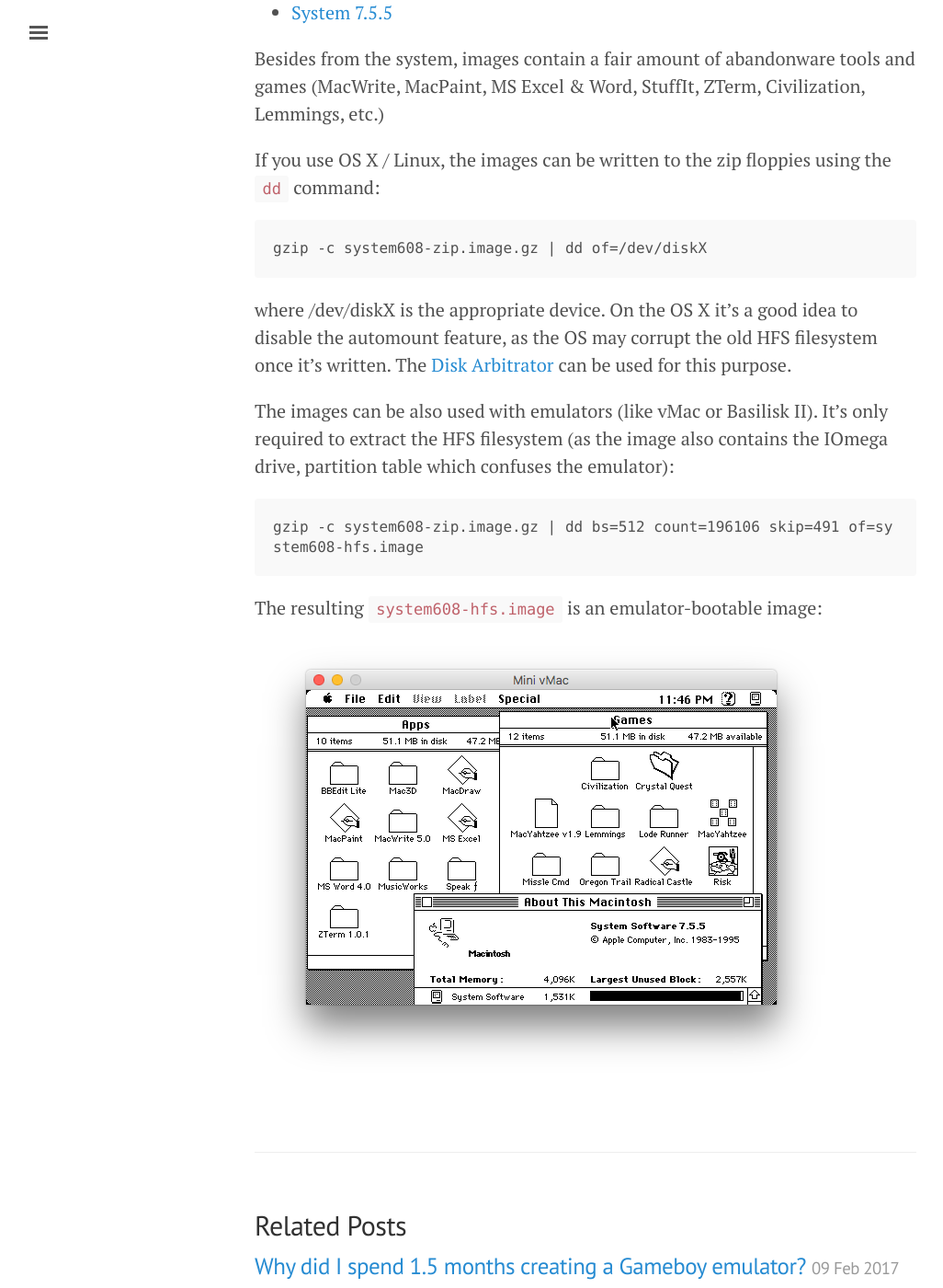
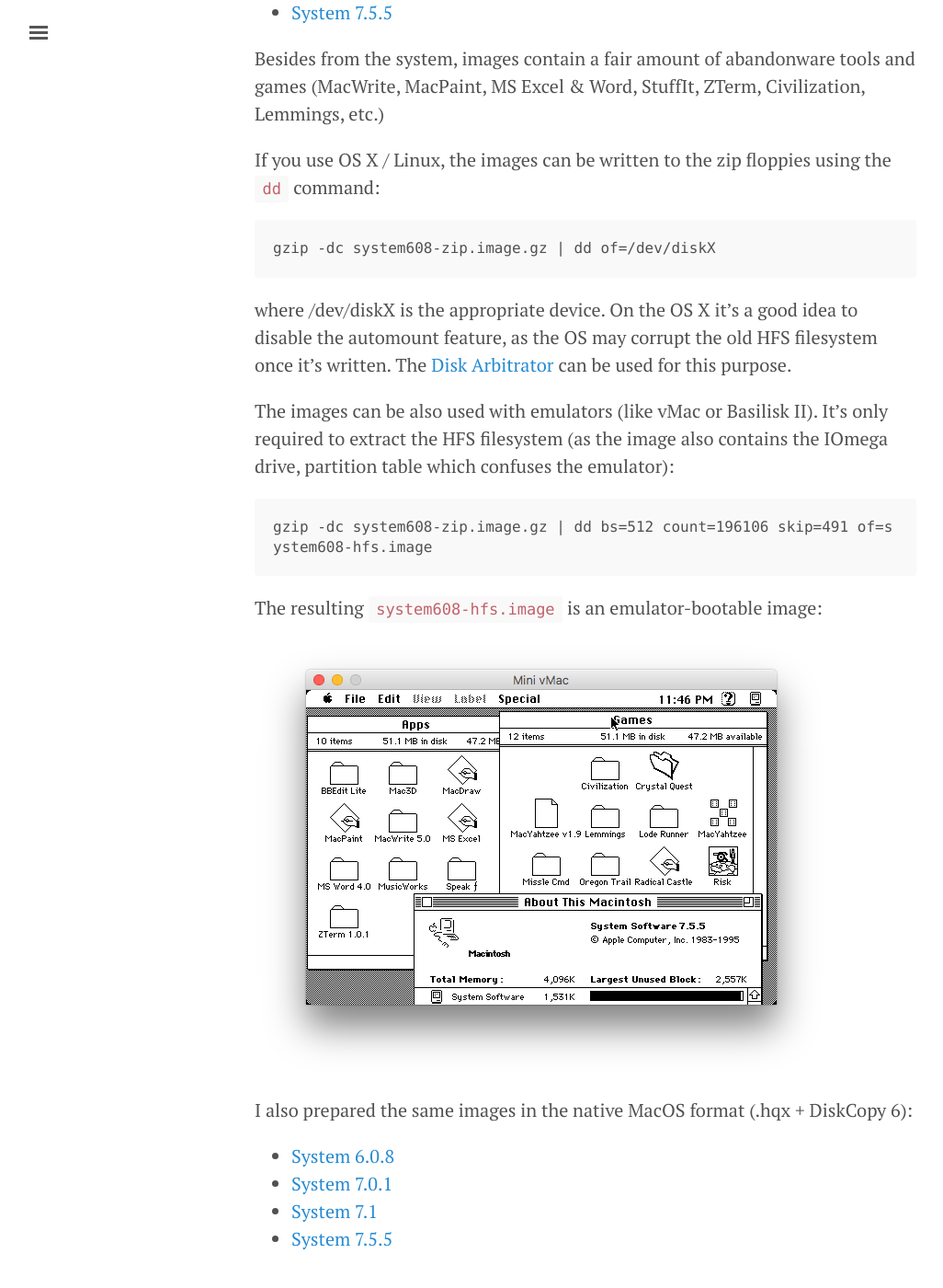
Before and after one commit to trekawek/blog.rekawek.eu, a Jekyll site: the page built from _posts/2016-12-29-macos-images-for-iomega-zip.md, in a window 1280 px wide and 1400 px high, scrolled down 623 px. Shown: the whole window at 92% size, without its empty margins (3-1029 px from the left). Built offline with Jekyll 4.4.1, drawn with Linux system fonts in a browser that asks for light colours.

Commit message:
added the macos images in the diskcopy format

```diff
--- a/_posts/2016-12-29-macos-images-for-iomega-zip.md
+++ b/_posts/2016-12-29-macos-images-for-iomega-zip.md
@@ -18,14 +18,21 @@
 
 If you use OS X / Linux, the images can be written to the zip floppies using the `dd` command:
 
-    gzip -c system608-zip.image.gz | dd of=/dev/diskX
+    gzip -dc system608-zip.image.gz | dd of=/dev/diskX
 
 where /dev/diskX is the appropriate device. On the OS X it's a good idea to disable the automount feature, as the OS may corrupt the old HFS filesystem once it's written. The [Disk Arbitrator](https://github.com/aburgh/Disk-Arbitrator/releases) can be used for this purpose.
 
 The images can be also used with emulators (like vMac or Basilisk II). It's only required to extract the HFS filesystem (as the image also contains the IOmega drive, partition table which confuses the emulator):
 
-    gzip -c system608-zip.image.gz | dd bs=512 count=196106 skip=491 of=system608-hfs.image
+    gzip -dc system608-zip.image.gz | dd bs=512 count=196106 skip=491 of=system608-hfs.image
 
 The resulting `system608-hfs.image` is an emulator-bootable image:
 
 ![System 7.5.5 on Mac Plus](/assets/mac/system755.png)
+
+I also prepared the same images in the native MacOS format (.hqx + DiskCopy 6):
+
+* [System 6.0.8](/files/macos/system608-diskcopy.img.hqx)
+* [System 7.0.1](/files/macos/system701-diskcopy.img.hqx)
+* [System 7.1](/files/macos/system710-diskcopy.img.hqx)
+* [System 7.5.5](/files/macos/system755-diskcopy.img.hqx)
```
Also changed, not shown: 4 other files.
